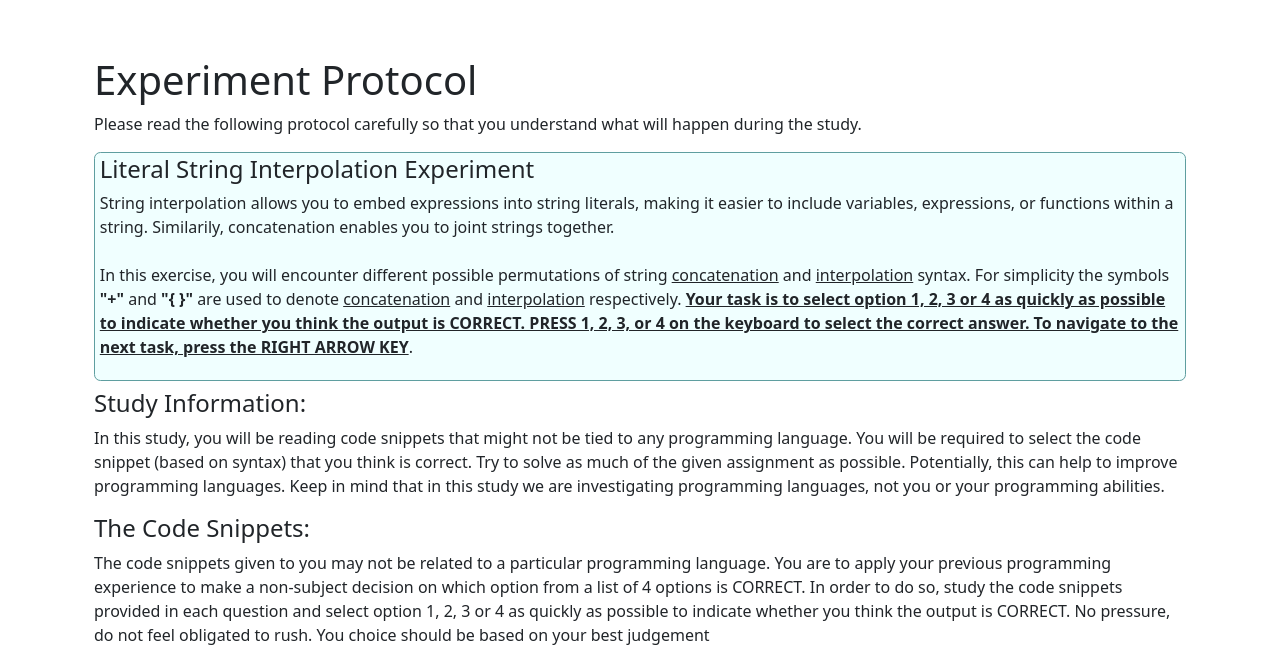
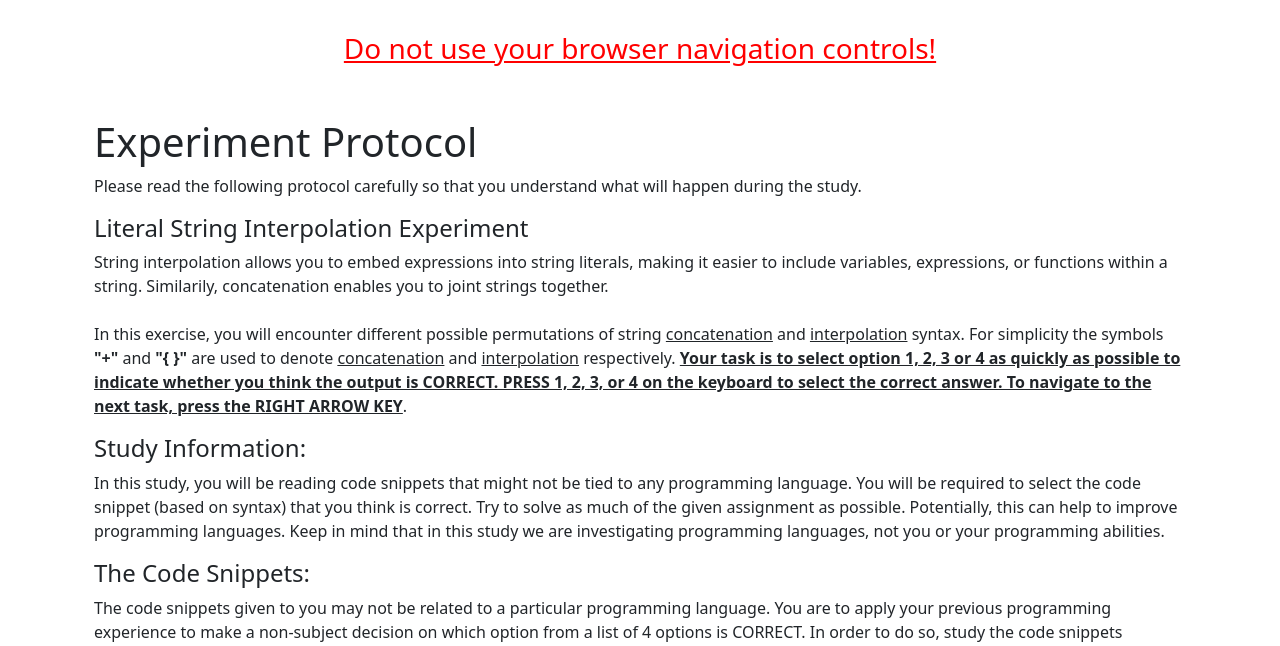
Before and after one commit to danielogen/string-experiment, a Flask app: page /protocol in a window 1280 px wide. Shown: the top 646 px of the page. Run offline with Flask 3, Linux system fonts and the light colour scheme.

Commit message:
fix: experiment protocol

```diff
--- a/templates/experiment.html
+++ b/templates/experiment.html
@@ -1,8 +1,9 @@
 {% extends "base.html" %}
-{% block title %}Experiment{% endblock %}
+{% block title %}Language Study{% endblock %}
 
 {% block content %}
 <div class="container">
+  <h3 class="donotuse">Do not use your browser navigation controls!</h3>
     <br>
 
     <div id="questionContainer" style="display: none;">
--- a/templates/protocol.html
+++ b/templates/protocol.html
@@ -1,13 +1,14 @@
 {% extends "base.html" %}
-{% block title %}Protocol{% endblock %}
+{% block title %}Language Study{% endblock %}
 
 {% block content %}
 
 <div class="container">
+  <h3 class="donotuse">Do not use your browser navigation controls!</h3>
   <br>
     <h1>Experiment Protocol</h1>
     <p>Please read the following protocol carefully so that you understand what will happen during the study.</p>
-  <div class="instruction">
+  <div class="" id="scroll-protocol">
     <h4>Literal String Interpolation Experiment</h4>
     <p>String interpolation allows you to embed expressions into string literals,
         making it easier to include variables, expressions,
```
